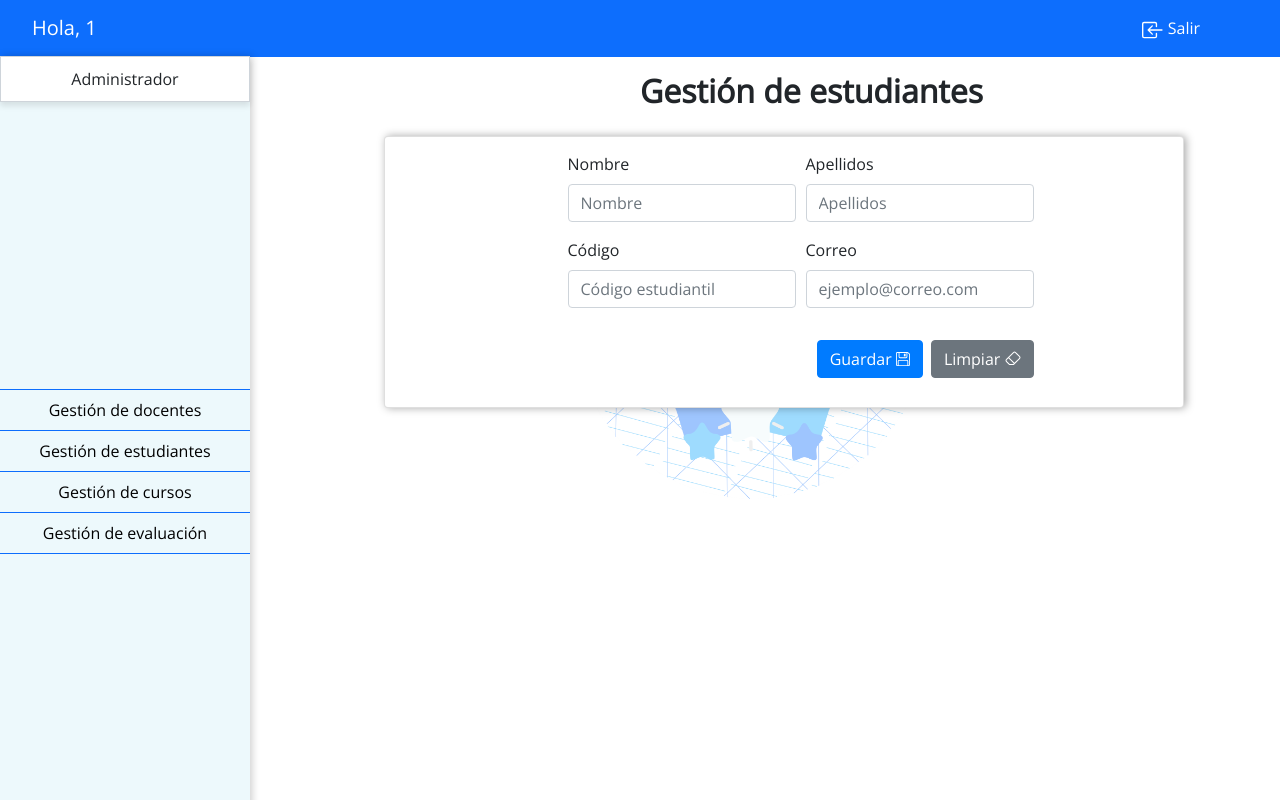
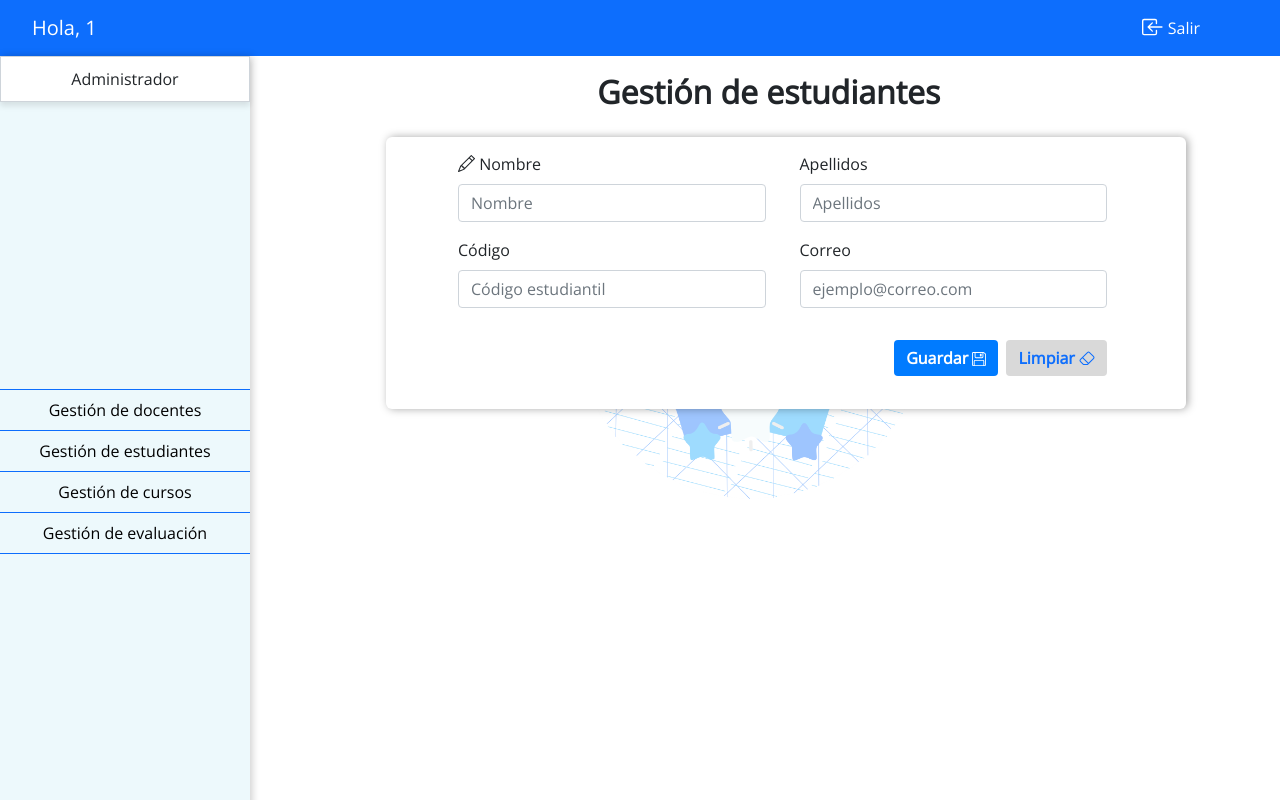
Before and after one commit to HenaoGiordy/team-eval, a Django app: page /administrador/gestion_de_estudiantes in a window 1280 px wide. Run offline with Django 5.2, Linux system fonts and the light colour scheme; a user stored in the database is signed in; tables that the repository leaves empty hold one stand-in row (values such as "Sample post"); some libraries are stand-ins or nearby versions.

Commit message:
Ajuste de formularios de gestion de estudiantes y docentes

```diff
--- a/static/css/style.css
+++ b/static/css/style.css
@@ -13,6 +13,12 @@
     background-blend-mode: overlay;
     background-size: 30%;
     background-position: 35em 9em;
+}
+
+.titulos{
+ text-align: center;
+ margin-left: 20%;
+ padding-top: 17px;
 }
 
 /*INICIO CSS CORRESPONDIENTE A LOS INPUTS-LABELS Y PARTE DEL LOGIN */
@@ -127,6 +133,7 @@ input:focus ~ label{
 
 .dropdown__link:hover{
     background-color: #0da7fd;
+    color: #ffffff;
     text-decoration: none;
 }
 
@@ -143,9 +150,10 @@ input:focus ~ label{
 }
 
 .dropdown__link:active {
-    background-color: #0da7fd; /* Cambia el color de fondo a azul cuando está activa */
-    color: white; /* Cambia el color del texto a blanco para mayor contraste */
+    background-color: #0da7fd;
+    color: white;
   }
+
 
 /* END CSS CORRESPONDIENTE A LAS VISTAS DE ESTUDIANTE */
 
@@ -242,15 +250,41 @@ margin-left: 300px;
 /* VISTAS ADMINS --GESTION-ESTUDIANTES */
 
 .container__admin{
-    margin-left: 255px;
+    margin-left: 2px;
 }
-/* END GESTION-ESTUDIANTES */
 
-/* VISTA ADMINS GESTIÓN--DOCENTES*/
-.carda-docentes{
-    width: 100%;
+.carda-estudiantes{
+    margin: 2% 2%;
+    box-shadow: 2px 0px 8px 0px rgba(0,0,0,0.34);
+    align-items: center;
     max-width: 800px;
-    height: 20em;
+    height: 17em;
     margin-left: 24em;
     padding-left:3em;
+    background-color: #ffffff;
+    border-radius: 6px;
 }
+
+.botones-estudiantes {
+    display: flex;
+    justify-content: flex-end;
+    padding-top: 16px;
+    margin-right: 10.5%;
+}
+
+/* END CSS VISTA ADMINS GESTIÓN-DE-ESTUDIANTES*/
+
+/* CSS VISTA ADMINS GESTIÓN-DE-DOCENTES*/
+.carda-docentes{
+    margin: 2% 2%;
+    box-shadow: 2px 0px 8px 0px rgba(0,0,0,0.34);
+    align-items: center;
+    max-width: 800px;
+    height: 22em;
+    margin-left: 24em;
+    padding-left:3em;
+    background-color: #ffffff;
+    border-radius: 6px;
+}
+
+/* END CSS VISTA ADMINS GESTIÓN-DE-DOCENTES*/
--- a/templates/administrador/components/sidebar.html
+++ b/templates/administrador/components/sidebar.html
@@ -1,8 +1,10 @@
 <!-- Barra principal -->
 <nav class="navbar navbar-expand-lg navbar-dark d-flex justify-content-between" style="background-color: #0D6EFD;">
-  <a class="navbar-brand mx-3" style="color: #ffffff">Hola, {{ user }}</a>
+  <a class="navbar-brand mx-3" style="color: #ffffff">Hola, {{ user }}
+  </a>
   <a class="nav-link mx-5" href="{% url 'logout' %}" style="color: white">
-    <svg xmlns="http://www.w3.org/2000/svg" width="22" height="22" fill="currentColor" class="bi bi-box-arrow-in-left" viewBox="0 0 16 16" >
+    <!--Icono/metáfora de "Salir"-->
+    <svg xmlns="http://www.w3.org/2000/svg" width="22" height="22" fill="currentColor" class="bi bi-box-arrow-in-left" viewBox="0 0 16 16" style="vertical-align: -4px;">
       <path fill-rule="evenodd" d="M10 3.5a.5.5 0 0 0-.5-.5h-8a.5.5 0 0 0-.5.5v9a.5.5 0 0 0 .5.5h8a.5.5 0 0 0 .5-.5v-2a.5.5 0 0 1 1 0v2A1.5 1.5 0 0 1 9.5 14h-8A1.5 1.5 0 0 1 0 12.5v-9A1.5 1.5 0 0 1 1.5 2h8A1.5 1.5 0 0 1 11 3.5v2a.5.5 0 0 1-1 0z"/>
       <path fill-rule="evenodd" d="M4.146 8.354a.5.5 0 0 1 0-.708l3-3a.5.5 0 1 1 .708.708L5.707 7.5H14.5a.5.5 0 0 1 0 1H5.707l2.147 2.146a.5.5 0 0 1-.708.708z"/>
     </svg>
@@ -25,8 +27,8 @@
       </a>
     </li>
     <li class="dropdown__list" id="gestion-de-estudiantes">
-      <a class="item-sidebar py-2 dropdown__link bordes active" href="{% url 'administrador_gestion_de_estudiantes' %}" >
-        <span>Gestión de estudiantes</span>
+      <a class="item-sidebar py-2 dropdown__link bordes" href="{% url 'administrador_gestion_de_estudiantes' %}" >
+          <span>Gestión de estudiantes</span>
       </a>
     </li>
     <li class="dropdown__list" id="gestion-cursos">
--- a/templates/administrador/gestion-de-estudiantes.html
+++ b/templates/administrador/gestion-de-estudiantes.html
@@ -1,44 +1,47 @@
 {% extends 'administrador/administrador.html'%}
 {%load static%}
 {% block content %}
-
-<h2 style="padding-left: 20em; padding-top: 15px"><b>Gestión de estudiantes</b></h2>
-<div class="container card carda-docentes" style="width: 100%; max-width: 800px; height: 17em; margin-left: 24em; padding-left:3em;">
+<div class="container__admin">
+    <h2 class="titulos"><b>Gestión de estudiantes</b></h2>
+    <div class="carda-estudiantes">
         <form>
             <!-- Grupo de nombres y apellidos -->
             <div class="form-row" style="padding-top: 15px;">
-            <div class="form-group col-md-6">
+                <div class="form-group col-md-5 mx-4">
+                    <svg xmlns="http://www.w3.org/2000/svg" width="17" height="17" fill="currentColor" class="bi bi-pencil" viewBox="0 0 16 16" style="vertical-align: -0.100em;">
+                        <path d="M12.146.146a.5.5 0 0 1 .708 0l3 3a.5.5 0 0 1 0 .708l-10 10a.5.5 0 0 1-.168.11l-5 2a.5.5 0 0 1-.65-.65l2-5a.5.5 0 0 1 .11-.168zM11.207 2.5 13.5 4.793 14.793 3.5 12.5 1.207zm1.586 3L10.5 3.207 4 9.707V10h.5a.5.5 0 0 1 .5.5v.5h.5a.5.5 0 0 1 .5.5v.5h.293zm-9.761 5.175-.106.106-1.528 3.821 3.821-1.528.106-.106A.5.5 0 0 1 5 12.5V12h-.5a.5.5 0 0 1-.5-.5V11h-.5a.5.5 0 0 1-.468-.325"/>
+                    </svg>
                     <label for="nombres">Nombre</label>
                     <input type="text" class="form-control" id="nombres" placeholder="Nombre">
                 </div>
-            <div class="form-group col-md-6">
+                <div class="form-group col-md-5">
                     <label for="apellidos">Apellidos</label>
-                <input type="text" class="form-control" id="apellidos" placeholder="Apellidos">
+                    <input type="text" class="form-control formu-estudiantes" id="apellidos" placeholder="Apellidos">
                 </div>
             </div>
 
             <!-- Grupo de correo y estado -->
             <div class="form-row">
-            <div class="form-group col-md-6">
+                <div class="form-group col-md-5 mx-4">
                     <label for="codigo">Código</label>
                     <input type="text" class="form-control" id="codigo" placeholder="Código estudiantil">
                 </div>
-            <div class="form-group col-md-6">
+                <div class="form-group col-md-5">
                     <label for="correo">Correo</label>
                     <input type="email" class="form-control" id="correo" placeholder="ejemplo@correo.com">
                 </div>
             </div>
 
-        <div style="padding-top: 16px; display: flex; justify-content: flex-end;">
-            <button type="submit" class="btn btn-primary">
-                Guardar
+            <div class="botones-estudiantes">
+                <button type="submit" class="btn btn-primary" style="border: none;">
+                    <b>Guardar</b>
                     <svg xmlns="http://www.w3.org/2000/svg" width="14" height="14" fill="currentColor" class="bi bi-floppy" viewBox="0 0 16 16" style="vertical-align: -0.100em; horizontal-align: 0.100em;">
                         <path d="M11 2H9v3h2z"/>
                         <path d="M1.5 0h11.586a1.5 1.5 0 0 1 1.06.44l1.415 1.414A1.5 1.5 0 0 1 16 2.914V14.5a1.5 1.5 0 0 1-1.5 1.5h-13A1.5 1.5 0 0 1 0 14.5v-13A1.5 1.5 0 0 1 1.5 0M1 1.5v13a.5.5 0 0 0 .5.5H2v-4.5A1.5 1.5 0 0 1 3.5 9h9a1.5 1.5 0 0 1 1.5 1.5V15h.5a.5.5 0 0 0 .5-.5V2.914a.5.5 0 0 0-.146-.353l-1.415-1.415A.5.5 0 0 0 13.086 1H13v4.5A1.5 1.5 0 0 1 11.5 7h-7A1.5 1.5 0 0 1 3 5.5V1H1.5a.5.5 0 0 0-.5.5m3 4a.5.5 0 0 0 .5.5h7a.5.5 0 0 0 .5-.5V1H4zM3 15h10v-4.5a.5.5 0 0 0-.5-.5h-9a.5.5 0 0 0-.5.5z"/>
                     </svg>
                 </button>
-            <button type="reset" class="btn btn-secondary ml-2">
-                Limpiar
+                <button type="reset" class="btn btn-secondary ml-2" style="color: #0D6EFD; background-color: #d9d9d9; border: none;">
+                    <b>Limpiar</b>
                     <svg xmlns="http://www.w3.org/2000/svg" width="16" height="16" fill="currentColor" class="bi bi-eraser" viewBox="0 0 16 16" style="vertical-align: -0.100em; horizontal-align: 0.100em;">
                         <path d="M8.086 2.207a2 2 0 0 1 2.828 0l3.879 3.879a2 2 0 0 1 0 2.828l-5.5 5.5A2 2 0 0 1 7.879 15H5.12a2 2 0 0 1-1.414-.586l-2.5-2.5a2 2 0 0 1 0-2.828zm2.121.707a1 1 0 0 0-1.414 0L4.16 7.547l5.293 5.293 4.633-4.633a1 1 0 0 0 0-1.414zM8.746 13.547 3.453 8.254 1.914 9.793a1 1 0 0 0 0 1.414l2.5 2.5a1 1 0 0 0 .707.293H7.88a1 1 0 0 0 .707-.293z"/>
                     </svg>
@@ -49,5 +52,6 @@
 
         </form>
     </div>
+</div>
 
 {% endblock %}
```
Also changed, not shown: templates/administrador/gestion-de-docentes.html (+17 -16 lines). Lines whose indentation alone changed are shown as unchanged.
